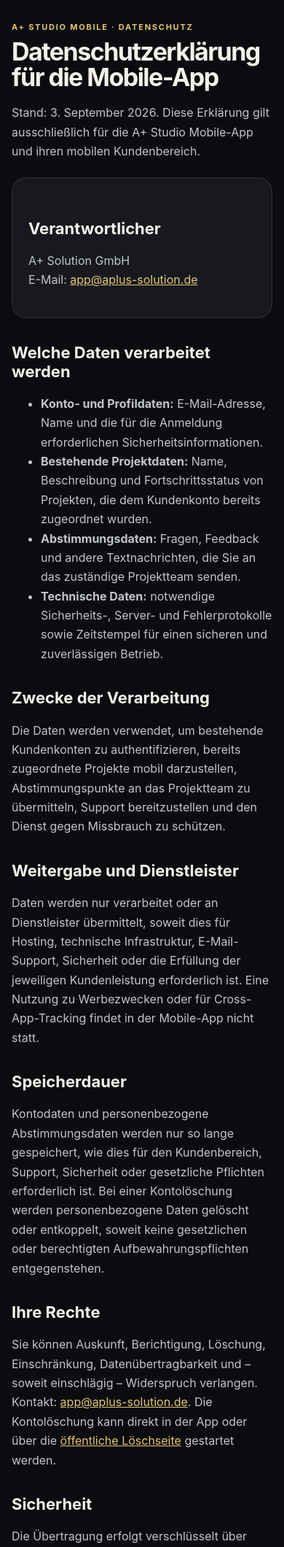
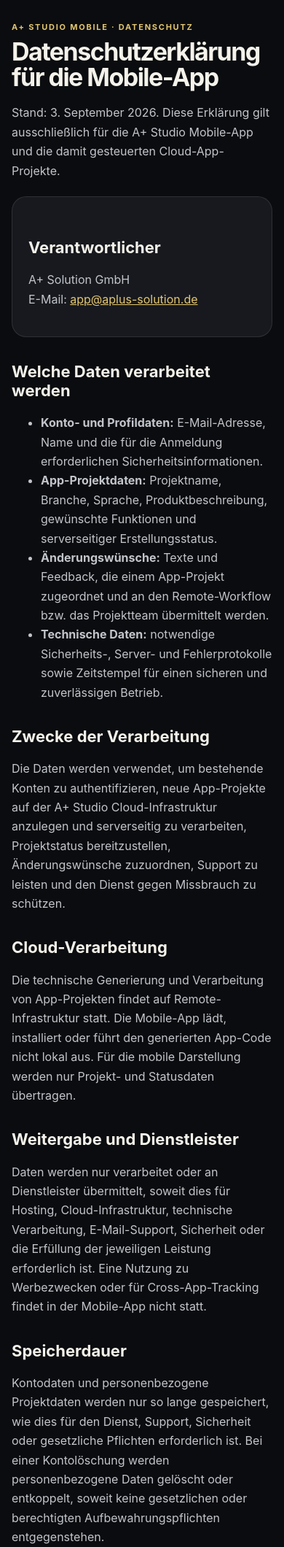
Before and after one commit to hsdarestani/a-studio, a Django app: page /mobile/privacy/ in a window 390 px wide. Shown: the part 170-2290 px from the top of the page at 73% size. Run offline with Django 5.2, Linux system fonts and the light colour scheme; parts of the project's set-up code (start-up, migrations or seed data) failed here and were passed over; some libraries are stand-ins or nearby versions.

Commit message:
docs(mobile): align privacy notice with cloud app builder

```diff
--- a/templates/legal/mobile_privacy.html
+++ b/templates/legal/mobile_privacy.html
@@ -3,7 +3,7 @@
 {% block content %}
 <div class="eyebrow">A+ STUDIO MOBILE · DATENSCHUTZ</div>
 <h1>Datenschutzerklärung für die Mobile-App</h1>
-<p>Stand: 3. September 2026. Diese Erklärung gilt ausschließlich für die A+ Studio Mobile-App und ihren mobilen Kundenbereich.</p>
+<p>Stand: 3. September 2026. Diese Erklärung gilt ausschließlich für die A+ Studio Mobile-App und die damit gesteuerten Cloud-App-Projekte.</p>
 <div class="card">
   <h2>Verantwortlicher</h2>
   <p>{{ company_name }}<br>E-Mail: <a href="mailto:{{ contact_email }}">{{ contact_email }}</a></p>
@@ -11,16 +11,18 @@
 <h2>Welche Daten verarbeitet werden</h2>
 <ul>
   <li><strong>Konto- und Profildaten:</strong> E-Mail-Adresse, Name und die für die Anmeldung erforderlichen Sicherheitsinformationen.</li>
-  <li><strong>Bestehende Projektdaten:</strong> Name, Beschreibung und Fortschrittsstatus von Projekten, die dem Kundenkonto bereits zugeordnet wurden.</li>
-  <li><strong>Abstimmungsdaten:</strong> Fragen, Feedback und andere Textnachrichten, die Sie an das zuständige Projektteam senden.</li>
+  <li><strong>App-Projektdaten:</strong> Projektname, Branche, Sprache, Produktbeschreibung, gewünschte Funktionen und serverseitiger Erstellungsstatus.</li>
+  <li><strong>Änderungswünsche:</strong> Texte und Feedback, die einem App-Projekt zugeordnet und an den Remote-Workflow bzw. das Projektteam übermittelt werden.</li>
   <li><strong>Technische Daten:</strong> notwendige Sicherheits-, Server- und Fehlerprotokolle sowie Zeitstempel für einen sicheren und zuverlässigen Betrieb.</li>
 </ul>
 <h2>Zwecke der Verarbeitung</h2>
-<p>Die Daten werden verwendet, um bestehende Kundenkonten zu authentifizieren, bereits zugeordnete Projekte mobil darzustellen, Abstimmungspunkte an das Projektteam zu übermitteln, Support bereitzustellen und den Dienst gegen Missbrauch zu schützen.</p>
+<p>Die Daten werden verwendet, um bestehende Konten zu authentifizieren, neue App-Projekte auf der A+ Studio Cloud-Infrastruktur anzulegen und serverseitig zu verarbeiten, Projektstatus bereitzustellen, Änderungswünsche zuzuordnen, Support zu leisten und den Dienst gegen Missbrauch zu schützen.</p>
+<h2>Cloud-Verarbeitung</h2>
+<p>Die technische Generierung und Verarbeitung von App-Projekten findet auf Remote-Infrastruktur statt. Die Mobile-App lädt, installiert oder führt den generierten App-Code nicht lokal aus. Für die mobile Darstellung werden nur Projekt- und Statusdaten übertragen.</p>
 <h2>Weitergabe und Dienstleister</h2>
-<p>Daten werden nur verarbeitet oder an Dienstleister übermittelt, soweit dies für Hosting, technische Infrastruktur, E-Mail-Support, Sicherheit oder die Erfüllung der jeweiligen Kundenleistung erforderlich ist. Eine Nutzung zu Werbezwecken oder für Cross-App-Tracking findet in der Mobile-App nicht statt.</p>
+<p>Daten werden nur verarbeitet oder an Dienstleister übermittelt, soweit dies für Hosting, Cloud-Infrastruktur, technische Verarbeitung, E-Mail-Support, Sicherheit oder die Erfüllung der jeweiligen Leistung erforderlich ist. Eine Nutzung zu Werbezwecken oder für Cross-App-Tracking findet in der Mobile-App nicht statt.</p>
 <h2>Speicherdauer</h2>
-<p>Kontodaten und personenbezogene Abstimmungsdaten werden nur so lange gespeichert, wie dies für den Kundenbereich, Support, Sicherheit oder gesetzliche Pflichten erforderlich ist. Bei einer Kontolöschung werden personenbezogene Daten gelöscht oder entkoppelt, soweit keine gesetzlichen oder berechtigten Aufbewahrungspflichten entgegenstehen.</p>
+<p>Kontodaten und personenbezogene Projektdaten werden nur so lange gespeichert, wie dies für den Dienst, Support, Sicherheit oder gesetzliche Pflichten erforderlich ist. Bei einer Kontolöschung werden personenbezogene Daten gelöscht oder entkoppelt, soweit keine gesetzlichen oder berechtigten Aufbewahrungspflichten entgegenstehen.</p>
 <h2>Ihre Rechte</h2>
 <p>Sie können Auskunft, Berichtigung, Löschung, Einschränkung, Datenübertragbarkeit und – soweit einschlägig – Widerspruch verlangen. Kontakt: <a href="mailto:{{ contact_email }}">{{ contact_email }}</a>. Die Kontolöschung kann direkt in der App oder über die <a href="/account-deletion/">öffentliche Löschseite</a> gestartet werden.</p>
 <h2>Sicherheit</h2>
```
